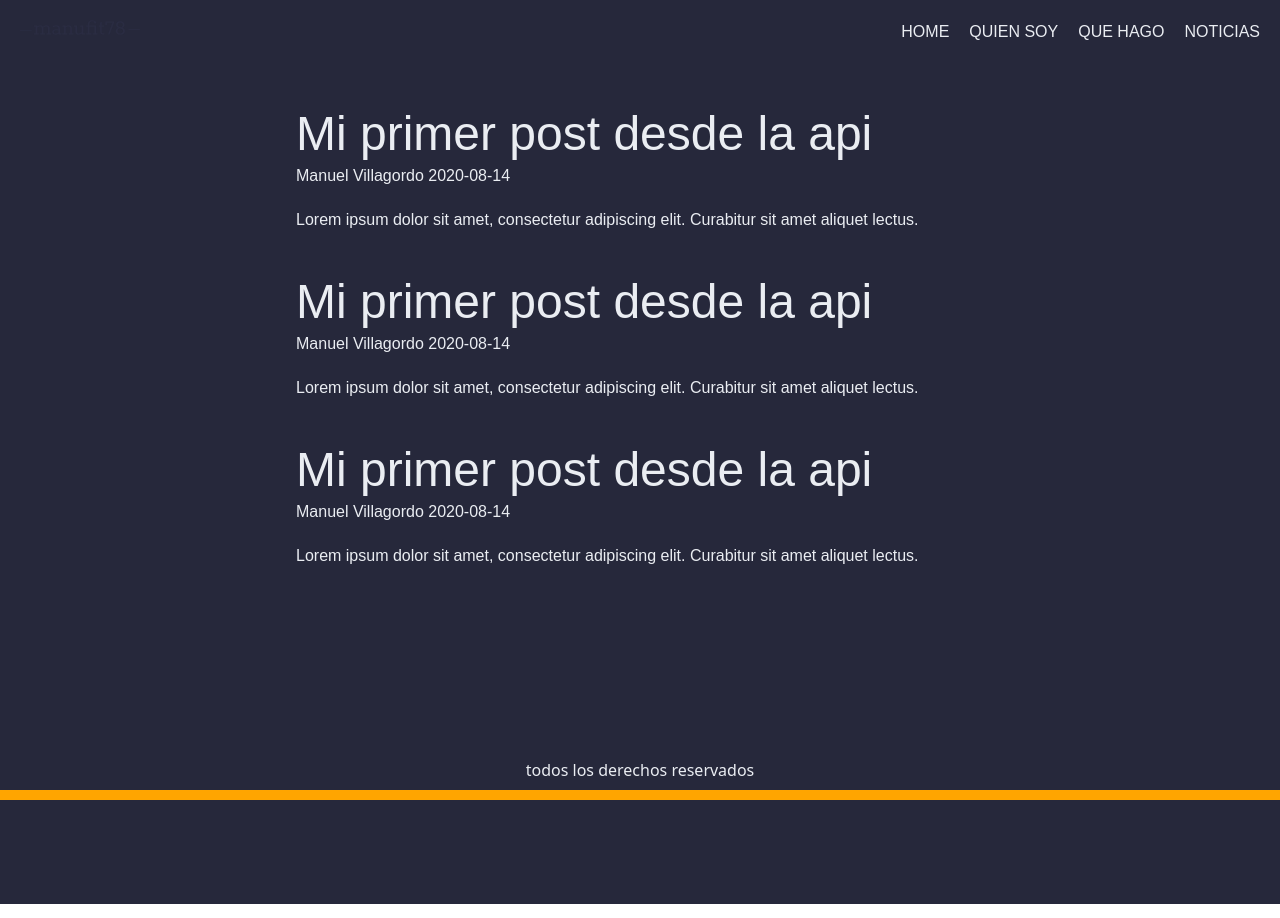
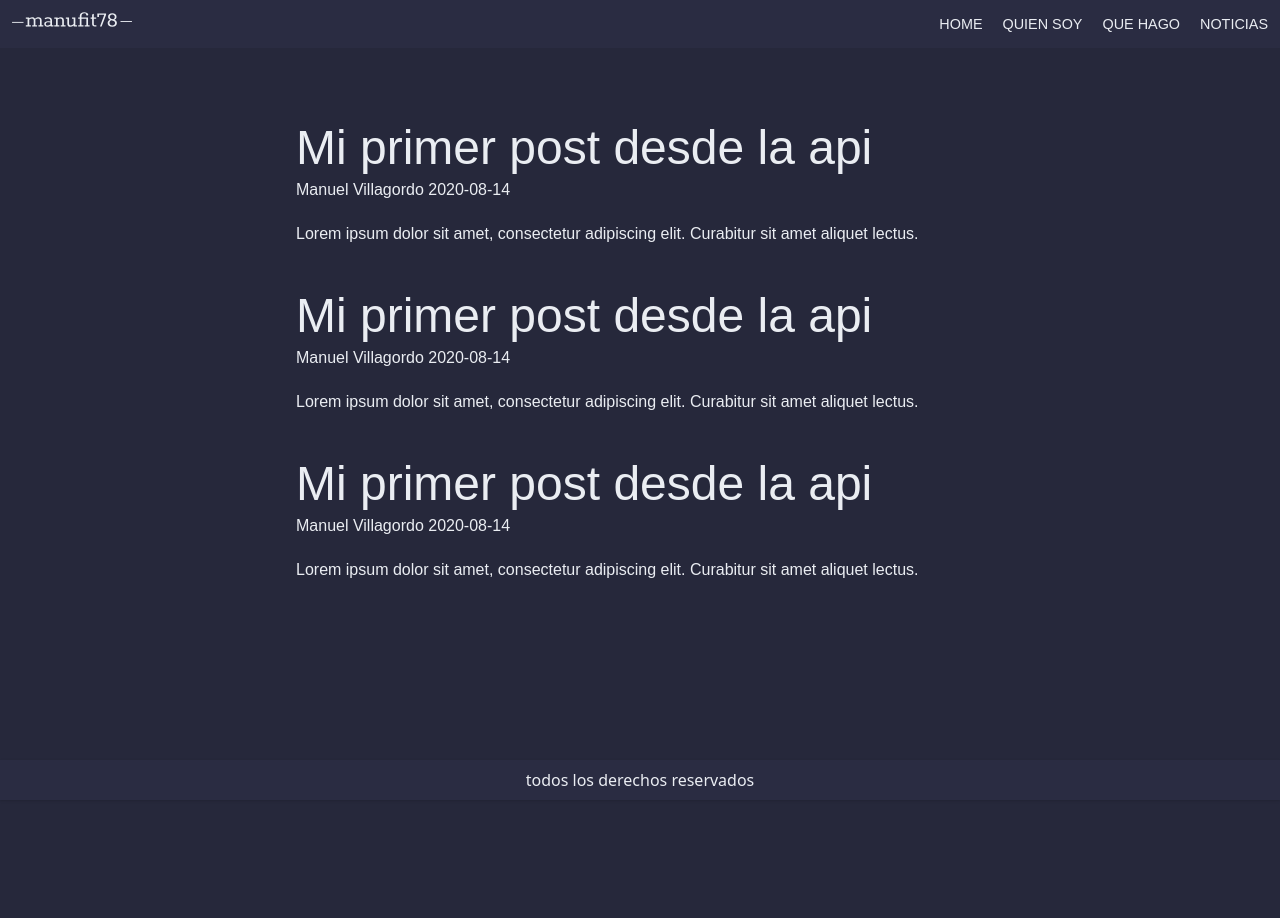
Before and after one commit to mnuhell/manufit78, a React (Create React App) app: page /noticias in a window 1280 px wide. Built offline with nearby package versions, Linux system fonts and the light colour scheme; a web font is replaced by a local one.

Commit message:
filter post

```diff
--- a/src/ManufitApp.js
+++ b/src/ManufitApp.js
@@ -21,7 +21,7 @@ const Main = styled.main`
 
         padding: 0 15px;
         height: 100vh;
-
+        margin-top: 70px;
     }
 
 `;
@@ -38,7 +38,7 @@ const ManufitApp = () => {
                 <Route exact path="/quien-soy" component={QuienSoy}></Route>
                 <Route exact path="/que-hago" component={QueHago}></Route>
                 <Route exact path="/noticias/" component={Noticias}></Route>
-                <Route path="/noticias/:title" component={NoticiaScreen}></Route>
+                <Route path="/noticias/:url" component={NoticiaScreen}></Route>
             </Switch>
         </div>
         <Footer />
--- a/src/components/Footer.js
+++ b/src/components/Footer.js
@@ -5,7 +5,6 @@ const ContainerFooter = styled.div`
     position: fixed;
     bottom: 0;
     width: 100%;
-    border-bottom: 10px solid orange;
 `;
 
 
@@ -14,7 +13,7 @@ const Footer = () => {
 
     return (
         <ContainerFooter>
-            <footer className="py-2 text-center bg-fit-dark-600 ">
+            <footer className="py-2 text-center bg-fit-dark-500 shadow">
                 <p className="text-fit-white-200">todos los derechos reservados</p>
             </footer>
         </ContainerFooter>
--- a/src/components/Header.js
+++ b/src/components/Header.js
@@ -10,7 +10,7 @@ const HeaderContent = styled.header`
 const Header = () => {
 
     return (
-        <HeaderContent className="header py-5 px-5">
+        <HeaderContent className="header py-3 px-3 bg-fit-dark-500">
             <div className="container grid grid-cols-2">
                 <Logo />
                 <Menu />
--- a/src/components/Menu.js
+++ b/src/components/Menu.js
@@ -3,10 +3,9 @@ import { Link } from 'react-router-dom';
 import styled from 'styled-components';
 
 const MenuContainer = styled.nav`
-    ul{
-        li{
-
-
+    .li-menu{
+        a{
+            font-size: .9rem;
         }
     }
 `;
@@ -15,18 +14,18 @@ const MenuContainer = styled.nav`
 const Menu = () => {
 
     return (
-        <MenuContainer className="font-global text-dark-fit-500 text-right menu uppercase text-xs">
-            <ul className="flex justify-end gap-5 sm:flex-no-wrap">
-                <li>
+        <MenuContainer className="font-global text-dark-fit-500 text-right menu uppercase">
+            <ul className="ul-menu flex justify-end gap-5 sm:flex-no-wrap">
+                <li className="li-menu">
                     <Link to="/"> Home </Link>
                 </li>
-                <li>
+                <li className="li-menu">
                     <Link to="/quien-soy"> Quien soy </Link>
                 </li>
-                <li>
+                <li className="li-menu">
                     <Link to="/que-hago"> Que hago </Link>
                 </li>
-                <li>
+                <li className="li-menu">
                     <Link to="/noticias"> Noticias </Link>
                 </li>
             </ul>
--- a/src/components/Noticia.js
+++ b/src/components/Noticia.js
@@ -1,5 +1,6 @@
 import React from 'react';
 import styled from 'styled-components';
+import { Link } from 'react-router-dom';
 
 const NoticiaWrapper = styled.div`
 
@@ -11,12 +12,12 @@ const NoticiaWrapper = styled.div`
 
 const Noticia = ( post ) => {
 
-    const { title, author, date, content, username, extract } = post;
+    const { id, url, title, author, date, content, username, extract } = post;
 
     return (
         <NoticiaWrapper className="noticia mb-10">
             <div className="h2">
-                <h2 className="noticia__title text-title">{title}</h2>
+                <Link to={`./${url}`} ><h2 className="noticia__title text-title">{title}</h2></Link>
                     <p className="noticia__date mb-5"><span>{author}</span> <span>{date}</span></p>
             </div>
             <div className="noticia__content">
--- a/src/components/NoticiaScreen.js
+++ b/src/components/NoticiaScreen.js
@@ -1,16 +1,35 @@
 import React from 'react';
+import getNoticia from '../hooks/getNoticia';
 import {
     useParams
   } from "react-router-dom";
+  import styled from 'styled-components';
+
+  const NoticiaWrapper = styled.div`
+
+      h2{
+          line-height: 60px;
+      }
+
+  `;
 
 
 const NoticiaScreen = () => {
 
-    let { title } = useParams();
 
-    console.log( title );
+    const { url } = useParams();
+    const { id, link, title, author, date, content, username, extract } = getNoticia(url)[0];
+
     return (
-        <h1>Noticia {title}</h1>
+        <NoticiaWrapper className="noticia mb-10">
+            <div className="h2">
+                <h2 className="noticia__title text-title">{title}</h2>
+                    <p className="noticia__date mb-5"><span>{author}</span> <span>{date}</span></p>
+            </div>
+            <div className="noticia__content">
+                { extract }
+            </div>
+        </NoticiaWrapper>
     )
 }
 
--- a/src/components/api/posts.js
+++ b/src/components/api/posts.js
@@ -2,6 +2,7 @@ export const Posts = [
         {
             "id": 1,
             "title": "Mi primer post desde la api",
+            "url": "mi-primer-post-desde-la-api-1",
             "author": "Manuel Villagordo",
             "username": "manufit78",
             "date": "2020-08-14",
@@ -12,6 +13,7 @@ export const Posts = [
         {
             "id": 2,
             "title": "Mi primer post desde la api",
+            "url": "mi-primer-post-desde-la-api-2",
             "author": "Manuel Villagordo",
             "username": "manufit78",
             "date": "2020-08-14",
@@ -22,6 +24,7 @@ export const Posts = [
         {
             "id": 3,
             "title": "Mi primer post desde la api",
+            "url": "mi-primer-post-desde-la-api-3",
             "author": "Manuel Villagordo",
             "username": "manufit78",
             "date": "2020-08-14",
--- /dev/null
+++ b/src/hooks/getNoticia.js
@@ -0,0 +1,9 @@
+import { Posts } from '../../src/components/api/posts';
+
+
+const getNoticia = ( url ) => {
+
+    return Posts.filter( post => post.url === url)
+}
+
+export default getNoticia;
--- a/src/scss/_base.scss
+++ b/src/scss/_base.scss
@@ -1,3 +1,3 @@
-body{
-    background-color: theme('colors.blue.500');
+html{
+    background-color: #26283B;
 }
--- a/src/scss/styles.scss
+++ b/src/scss/styles.scss
@@ -1 +1,2 @@
+@import './base';
 @import './noticia';
--- a/tailwind.config.js
+++ b/tailwind.config.js
@@ -54,6 +54,7 @@ module.exports = {
         },
         fontSize: {
             'title': '48px',
+            'menu' : '1rem'
         }
     },
     variants: {},
```
Also changed, not shown: public/manufit78.svg.
